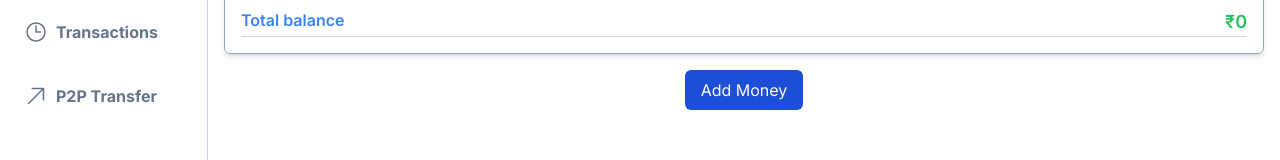
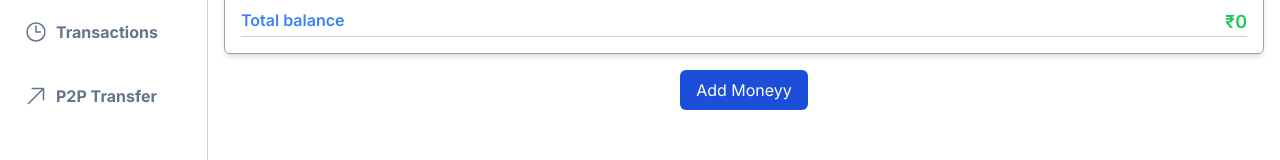
Before and after one commit to Sukomal07/paytm, a Next.js app in the folder apps/user-app/: page /dashboard in a window 1280 px wide. Shown: the part 341-501 px from the top of the page. Built offline with nearby package versions, Linux system fonts and the light colour scheme; no server answers; the database is empty.

Commit message:
testing workflow

```diff
--- a/apps/user-app/app/(dashboard)/dashboard/page.tsx
+++ b/apps/user-app/app/(dashboard)/dashboard/page.tsx
@@ -31,7 +31,7 @@
                 </div>
                 <Link href={'/transfer'} className='mx-auto'>
                     <Button className=" bg-blue-700 hover:bg-blue-500 text-white text-base py-2 px-4 rounded-md disabled:bg-blue-400">
-                        Add Money
+                        Add Moneyy
                     </Button>
                 </Link>
             </div>
```
